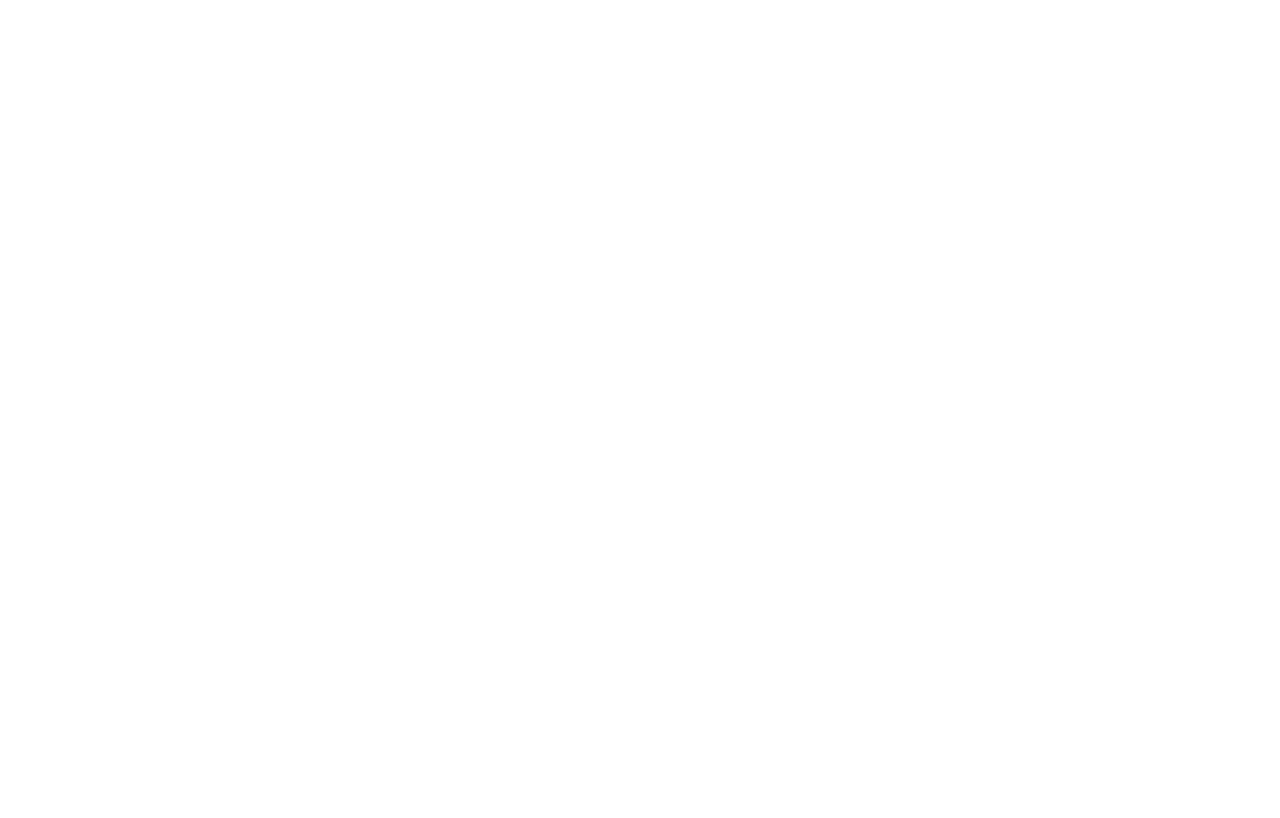
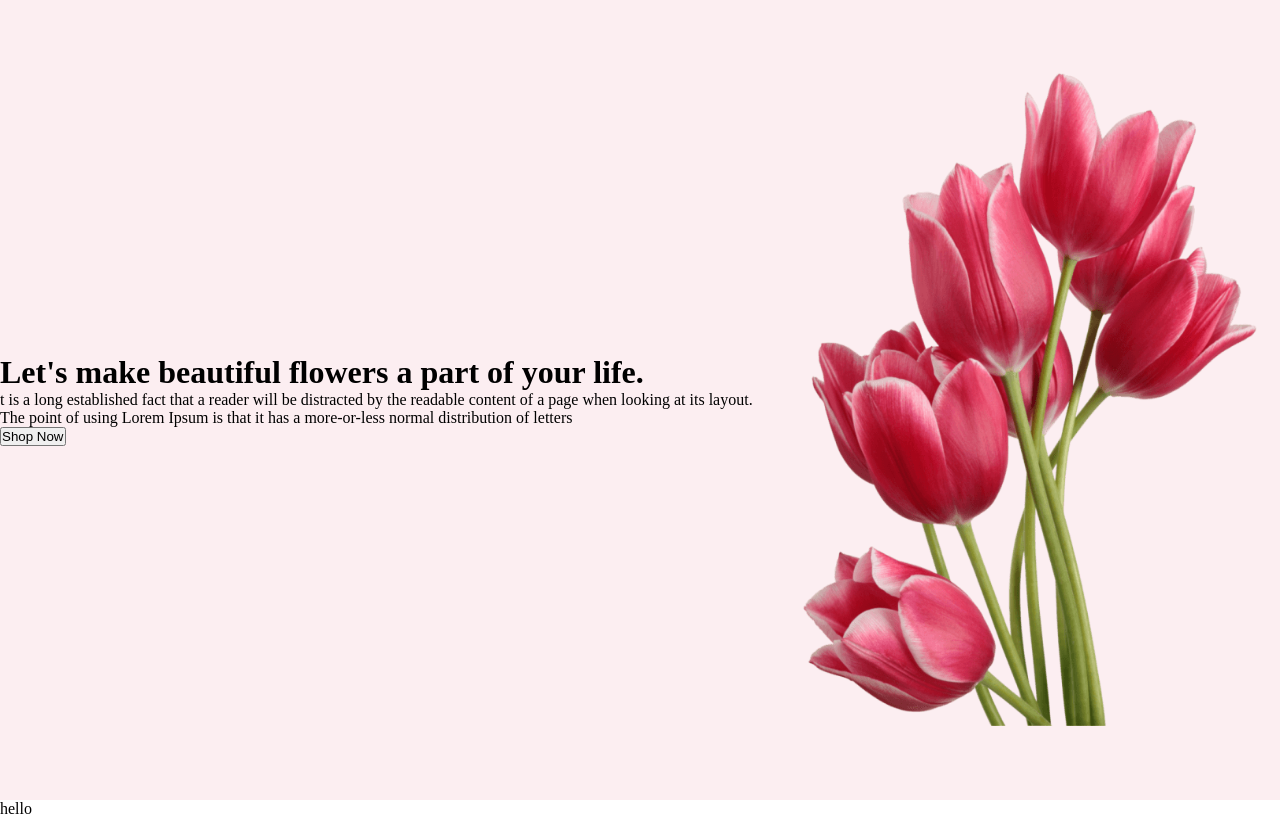
Before and after one commit to Chumki111/my-first-assignment, a plain HTML site: page index.html in a window 1280 px wide. Drawn offline with Linux system fonts and the light colour scheme.

Commit message:
added my third commit

```diff
--- a/index.html
+++ b/index.html
@@ -8,10 +8,23 @@
 </head>
 <body>
     <header>
-
+           <div class="nav-container">
+            <div class="nav-description">
+                <h1>Let's make
+                    beautiful flowers a
+                    part of your life.</h1>
+                    <p>t is a long established fact that a reader will be distracted by the readable
+                        content of a page when looking at its layout. The point of using Lorem Ipsum is
+                        that it has a more-or-less normal distribution of letters</p>
+                        <button>Shop Now</button>
+            </div>
+            <div class="nav-photo">
+                <img class="photo" src="./Flower Asset/pngwing 10.png" alt="">
+            </div>
+           </div>
     </header>
     <main>
-
+ hello
     </main>
     <footer>
 
--- a/styles/style.css
+++ b/styles/style.css
@@ -2,3 +2,17 @@
     margin: 0px;
     padding: 0px;
 }
+.nav-container{
+    height:100vh;
+
+    background-color: #FCEEF1;
+    display: flex;
+    justify-content: space-around;
+    align-items: center;
+}
+
+.photo{
+    width: 500px;
+    height: 655px;
+
+}
```
